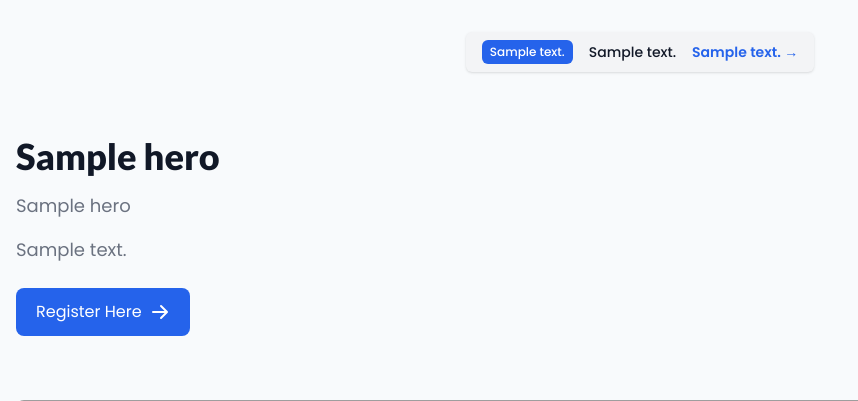
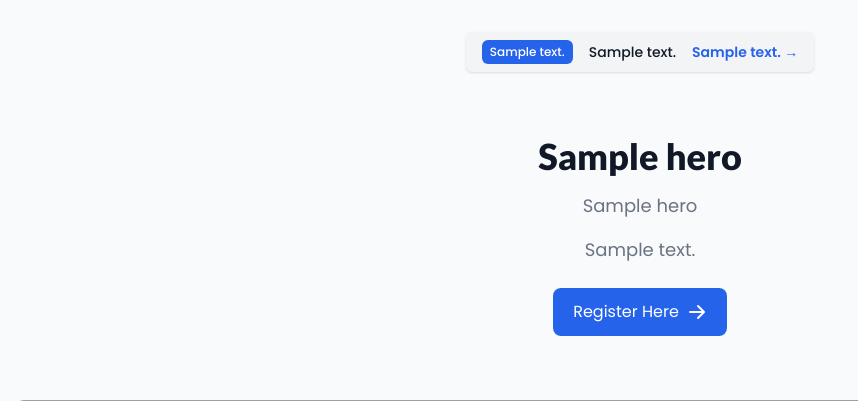
Before and after one commit to todiane/stream, a Django app: template pages/templates/pages/home.html in a window 1280 px wide. Shown: the part 96-497 px from the top of the page, without its empty margins (0-858 px from the left). Run offline with Django 3.2, Linux system fonts and the light colour scheme; the template is opened without the code that fills it: most values are stand-ins (such as "Sample title", 1, 10 or a date in 2020); grey boxes marked "Sample" are stand-in pictures; some libraries are stand-ins or nearby versions; grey boxes are pictures that could not be loaded.

Commit message:
update hero.html page

```diff
--- a/pages/templates/pages/snippets/hero.html
+++ b/pages/templates/pages/snippets/hero.html
@@ -3,7 +3,7 @@
     <div class="max-w-7xl mx-auto px-4 py-8">
         <div class="flex flex-col lg:flex-row items-center lg:items-start lg:justify-between gap-8">
             <!-- Text Content -->
-            <div class="w-full lg:w-1/2 text-left lg:pt-8">
+            <div class="w-full lg:w-1/2 text-center lg:pt-8">
                 <h1 class="text-4xl mb-4 font-extrabold text-gray-900 dark:text-white">
                     {{ hero.title }}
                 </h1>
```
